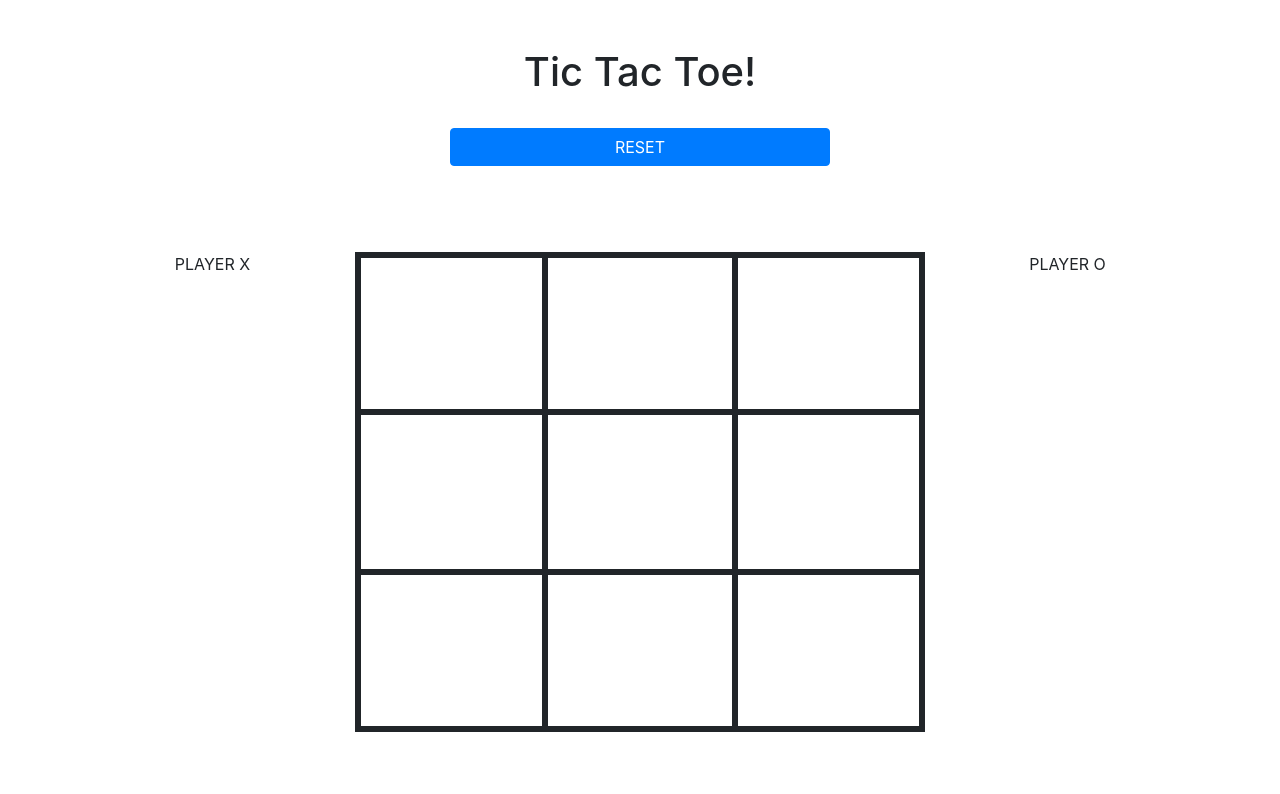
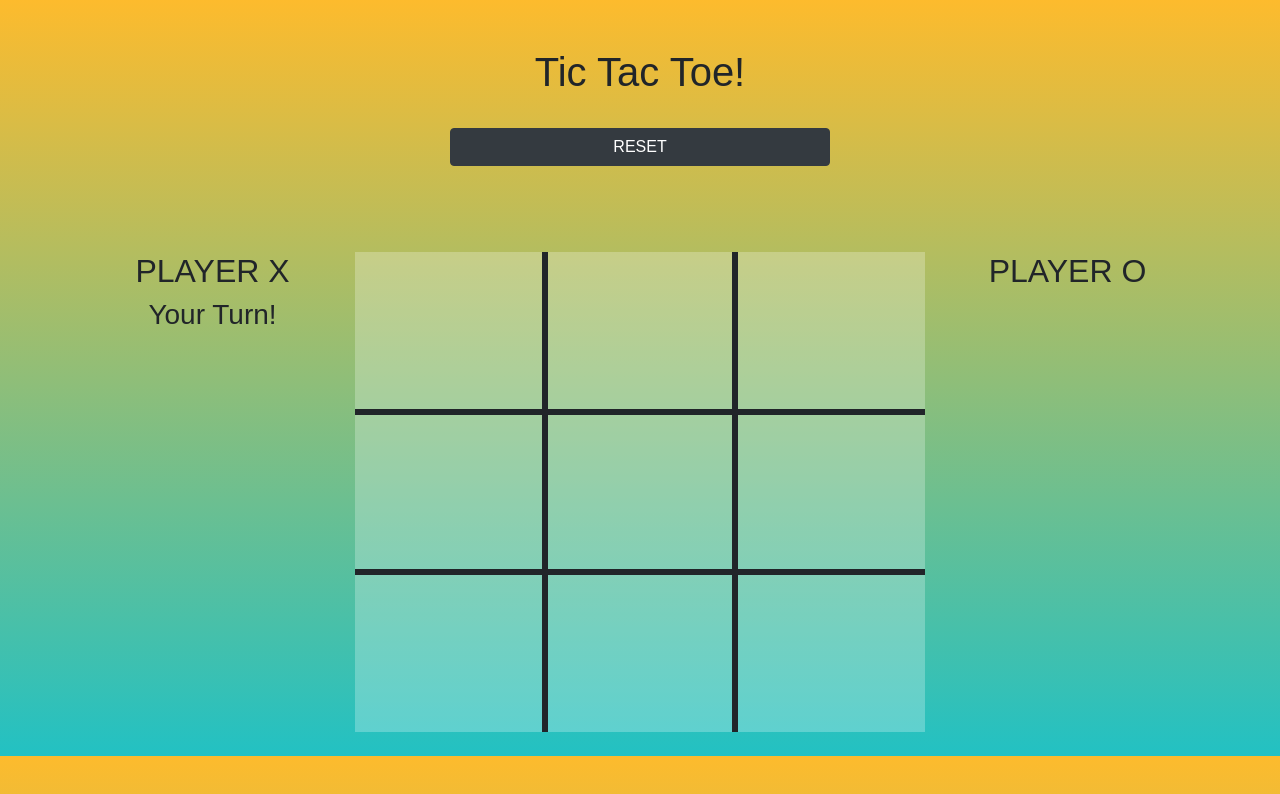
Before and after one commit to MattBrozusky/tic-tac-toe, a plain HTML site: page tic-tac-toe/tic-tac-toe-game.html in a window 1280 px wide. Both pictures are taken after a click on the button "Two Player". Drawn offline with nearby package versions, Linux system fonts and the light colour scheme.

Commit message:
added some styling

```diff
--- a/tic-tac-toe/tic-tac-toe-game.html
+++ b/tic-tac-toe/tic-tac-toe-game.html
@@ -13,30 +13,30 @@
             <h1 class="mt-5"> Tic Tac Toe!</h1>
         </header>
         <section class="row">
-            <button class="btn btn-primary col-4 offset-4 mt-4" id="reset">RESET</button>
+            <button class="btn btn-dark col-4 offset-4 mt-4" id="reset">RESET</button>
         </section>
         <div id="main-body">
 
             <section class="row mt-4" id="player-btns">
-                <button class="btn btn-primary col-2 offset-3" id="one-player">One Player</button>
-                <button class="btn btn-primary col-2 offset-2" id="two-player">Two Player</button>
+                <button class="btn btn-dark col-2 offset-3" id="one-player">One Player</button>
+                <button class="btn btn-dark col-2 offset-2" id="two-player">Two Player</button>
             </section>
 
         </div>
-        <div class="invisible" id="game-container">
+        <div class="invisible pb-4" id="game-container">
             <section class="row mt-4">
 
                 <div class="col-3">
-                    <div>PLAYER X</div>
-                    <span id="player-x"><!--Player X Wins--></span>
+                    <h2>PLAYER X</h2>
+                    <h3 id="player-x"><!--Player X Wins--></h3>
 
                 </div>
                 <div class="col-2 box letter-style" id="box1"></div>
                 <div class="col-2 box letter-style" id="box2"></div>
                 <div class="col-2 box letter-style" id="box3"></div>
                 <div class="col-3">
-                    <div>PLAYER O</div>
-                    <span id="player-o"><!--Player O Wins--></span>
+                    <h2>PLAYER O</h2>
+                    <h3 id="player-o"><!--Player O Wins--></h3>
                 </div>
 
             </section>
--- a/tic-tac-toe/tic-tac-toe.css
+++ b/tic-tac-toe/tic-tac-toe.css
@@ -1,24 +1,31 @@
+body {
+    background: linear-gradient(to top, #22c1c3, #fdbb2d);
+    height: 100%;
+    font-family: Copperplate, "Copperplate Gothic Light", fantasy;
+}
+
+
 /******************
 Box Style
 ******************/
 #box1 {
     border-style: solid;
-    border-width: 6px 3px 3px 6px;
+    border-width: 0 3px 3px 0;
 }
 
 #box2 {
     border-style: solid;
-    border-width: 6px 3px 3px 3px;
+    border-width: 0 3px 3px 3px;
 }
 
 #box3 {
     border-style: solid;
-    border-width: 6px 6px 3px 3px;
+    border-width: 0 0 3px 3px;
 }
 
 #box4 {
     border-style: solid;
-    border-width: 3px 3px 3px 6px;
+    border-width: 3px 3px 3px 0;
 }
 
 #box5 {
@@ -27,26 +34,27 @@ Box Style
 
 #box6 {
     border-style: solid;
-    border-width: 3px 6px 3px 3px;
+    border-width: 3px 0 3px 3px;
 }
 
 #box7 {
     border-style: solid;
-    border-width: 3px 3px 6px 6px;
+    border-width: 3px 3px 0 0;
 }
 
 #box8 {
     border-style: solid;
-    border-width: 3px 3px 6px 3px;
+    border-width: 3px 3px 0 3px;
 }
 
 #box9 {
     border-style: solid;
-    border-width: 3px 6px 6px 3px;
+    border-width: 3px 0 0 3px;
 }
 
 .box {
     height: 20vh;
+    background-color: rgba(255, 255, 255, 0.25);
 }
 
 .letter-style {
--- a/tic-tac-toe/tic-tac-toe.js
+++ b/tic-tac-toe/tic-tac-toe.js
@@ -14,7 +14,6 @@ $(document).ready(function () {
         for (let i = 1; i <= 9; i++){
             $('#box' + i).html('');
         }
-        XWin.html('Your Turn!');
         OWin.html('');
         box.off('click', playGame);
         box.off('click', checkForWinner);
@@ -25,6 +24,7 @@ $(document).ready(function () {
 
     $('#two-player').on('click', function () {
         $('#game-container').removeClass('invisible');
+        XWin.html('Your Turn!');
         $('#player-btns').addClass('invisible');
     });
 
@@ -81,10 +81,10 @@ $(document).ready(function () {
 
     function results(boxNum){
         if (boxNum.html() === 'X'){
-            XWin.html('Congrats player X! You won!');
+            XWin.html('Congrats! You won!');
             OWin.html('You Lost!')
         } else {
-            OWin.html('Congrats player O! You won!');
+            OWin.html('Congrats! You won!');
             XWin.html('You Lost!')
         }
         box.off('click');
```
